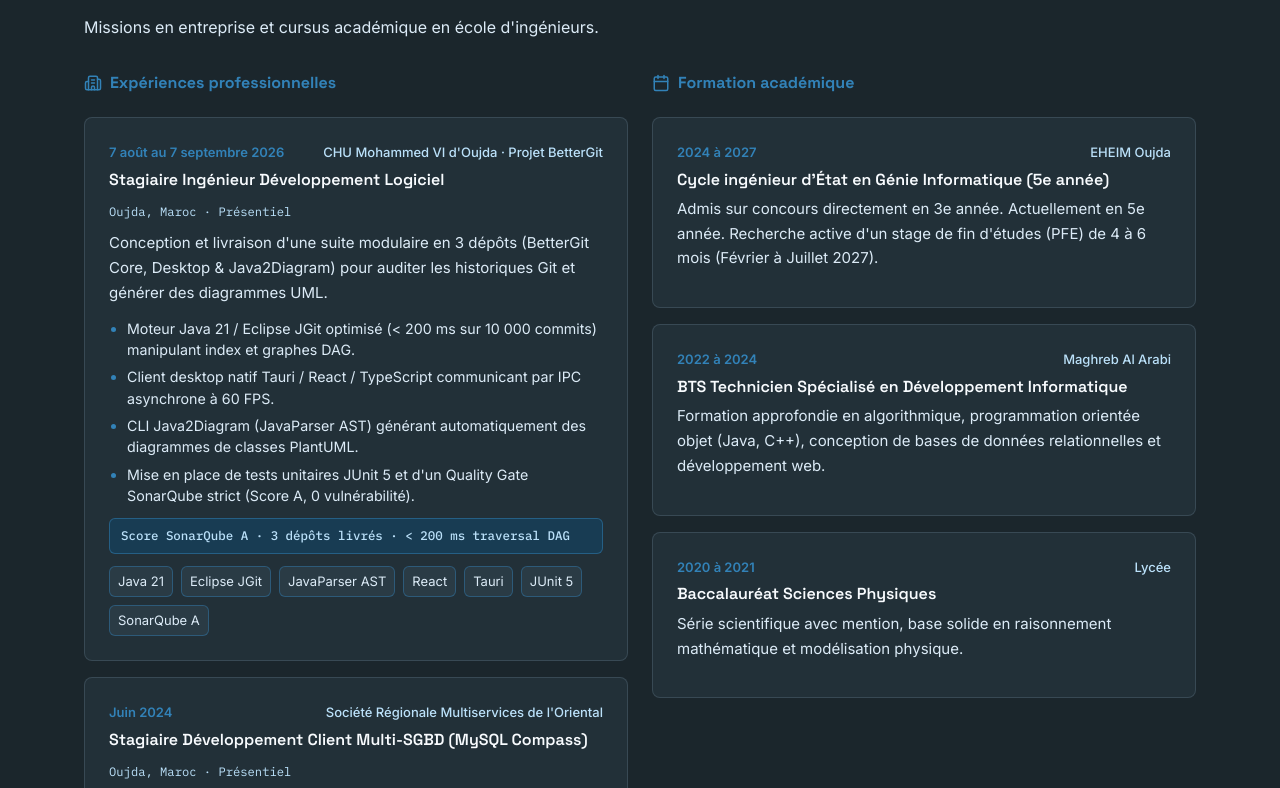
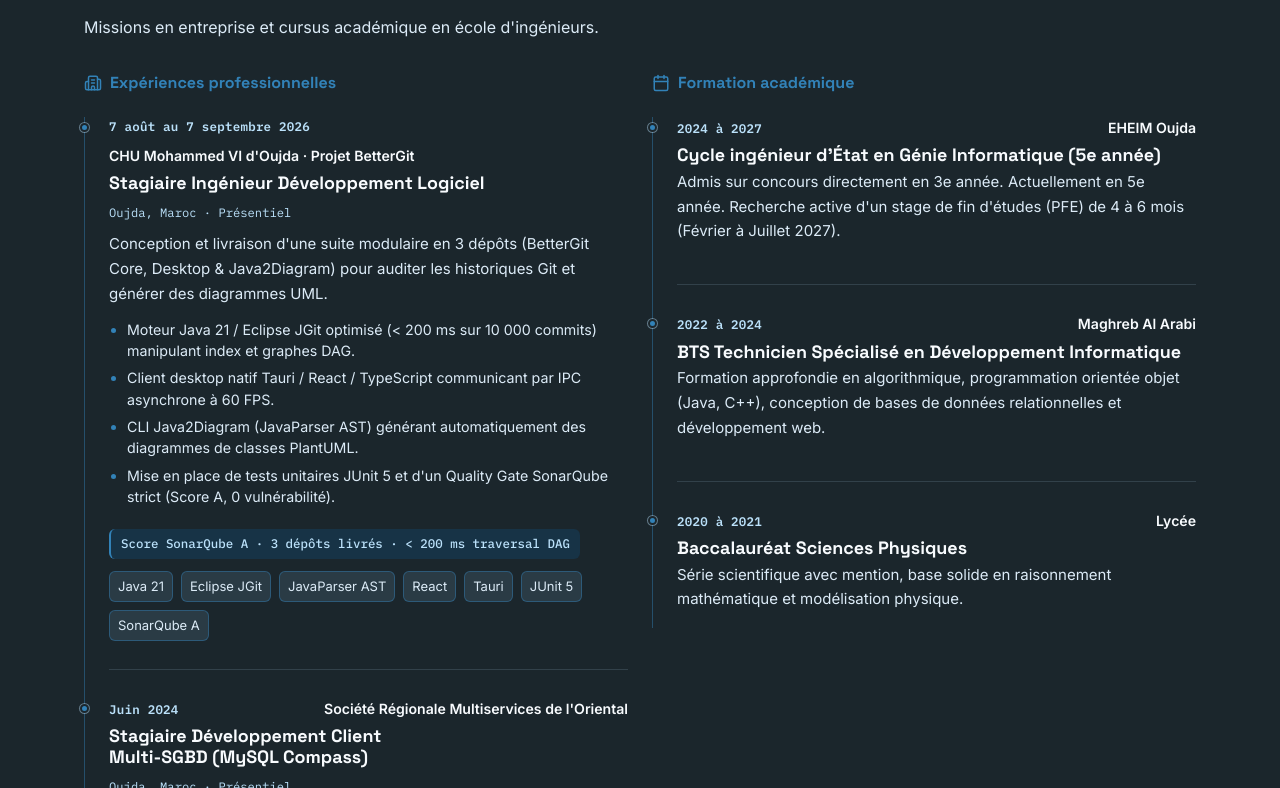
Before and after one commit to fahchouchsm/Portfolio, a React (Vite) app: page / in a window 1280 px wide. Shown: the part 912-1700 px from the top of the page. Built offline with nearby package versions, Linux system fonts and the light colour scheme.

Commit message:
style(layout): replace boxed experience/education/skills cards with unboxed editorial timeline and matrix

```diff
--- a/src/index.css
+++ b/src/index.css
@@ -1936,3 +1936,116 @@ h1, h2, h3, h4, .brand-name, .section-title, .hero-title {
     gap: var(--space-sm);
   }
 }
+
+/* ==========================================================================
+   UNBOXED EDITORIAL TIMELINE (EXPERIENCE & EDUCATION) + SKILLS MATRIX
+   ========================================================================== */
+.journey-cards-list {
+  display: flex;
+  flex-direction: column;
+  gap: 0;
+  position: relative;
+  padding-left: 24px;
+  border-left: 1px solid var(--color-rule-2);
+}
+
+.journey-card {
+  background: transparent !important;
+  border: none !important;
+  border-radius: 0 !important;
+  box-shadow: none !important;
+  padding: 0 0 28px 0 !important;
+  margin-bottom: 28px;
+  border-bottom: 1px solid var(--color-rule) !important;
+  position: relative;
+}
+
+.journey-card:last-child {
+  margin-bottom: 0;
+  padding-bottom: 4px !important;
+  border-bottom: none !important;
+}
+
+.journey-card::before {
+  content: "";
+  position: absolute;
+  left: -29px;
+  top: 6px;
+  width: 9px;
+  height: 9px;
+  border-radius: 50%;
+  background-color: #3282b8;
+  border: 2px solid var(--color-paper);
+  box-shadow: 0 0 0 1px rgba(187, 225, 250, 0.45);
+}
+
+.journey-card-top {
+  display: flex;
+  flex-wrap: wrap;
+  align-items: baseline;
+  justify-content: space-between;
+  gap: 8px 16px;
+  margin-bottom: 6px;
+}
+
+.journey-date {
+  font-family: var(--font-outlier);
+  font-size: 0.78rem;
+  color: #bbe1fa;
+  letter-spacing: 0.02em;
+}
+
+.journey-company {
+  font-size: 0.88rem;
+  font-weight: 600;
+  color: var(--color-ink);
+}
+
+.journey-role {
+  font-size: 1.12rem;
+  font-weight: 700;
+  color: var(--color-ink);
+  margin-bottom: 4px;
+}
+
+.exp-impact {
+  display: inline-block;
+  margin: 10px 0 12px;
+  padding: 5px 10px;
+  border-radius: var(--radius-inner);
+  background-color: rgba(15, 76, 117, 0.35);
+  border-left: 2px solid #3282b8;
+  border-top: none;
+  border-right: none;
+  border-bottom: none;
+  color: #bbe1fa;
+  font-size: 0.78rem;
+}
+
+/* Unboxed Skills Matrix */
+.skills-grid {
+  display: grid;
+  grid-template-columns: repeat(3, minmax(0, 1fr));
+  gap: 32px 36px;
+}
+
+.skill-card {
+  background: transparent !important;
+  border: none !important;
+  border-top: 1px solid var(--color-rule-2) !important;
+  border-radius: 0 !important;
+  box-shadow: none !important;
+  padding: 20px 0 0 0 !important;
+}
+
+@media (max-width: 960px) {
+  .skills-grid {
+    grid-template-columns: repeat(2, minmax(0, 1fr));
+  }
+}
+
+@media (max-width: 640px) {
+  .skills-grid {
+    grid-template-columns: 1fr;
+  }
+}
```
